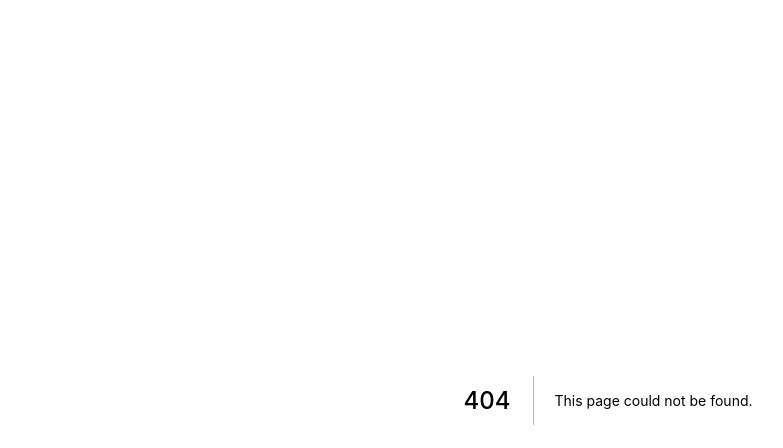
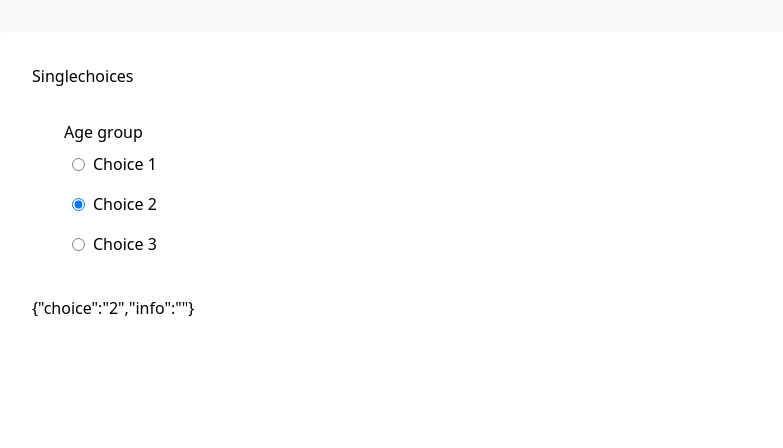
Before and after one commit to pphetra/learning, a Next.js app: page /singlechoices in a window 1280 px wide. Before the commit this address had no page. Shown: the top 448 px of the page, without its empty margins (32-815 px from the left). Built offline with nearby package versions, Linux system fonts and the light colour scheme.

Commit message:
simple radio

```diff
--- /dev/null
+++ b/pages/singlechoices.js
@@ -0,0 +1,70 @@
+import { useState } from "react";
+
+export default function SingleChoices() {
+  const [state, setState] = useState({
+    choice: "2",
+    info: "",
+  });
+
+  return (
+    <div className="bg-gray-50 h-screen flex">
+      <div className="m-8 p-8 bg-white rounded w-full">
+        <h2>Singlechoices</h2>
+        <div className="p-8">
+          <h3>Age group</h3>
+          <div onChange={(e) => setState({ ...state, choice: e.target.value })}>
+            <div className="flex gap-2 items-center p-2">
+              <input
+                type="radio"
+                id="choice1"
+                name="choice"
+                value="1"
+                checked={state.choice == "1"}
+              />
+              <label htmlFor="choice1">Choice 1</label>
+            </div>
+            <div className="flex gap-2 items-center p-2">
+              <input
+                type="radio"
+                id="choice2"
+                name="choice"
+                value="2"
+                checked={state.choice == "2"}
+              />
+              <label htmlFor="choice2">Choice 2</label>
+            </div>
+            <div className="flex gap-2 items-center p-2">
+              <input
+                type="radio"
+                id="choice3"
+                name="choice"
+                value="3"
+                checked={state.choice == "3"}
+              />
+              <label htmlFor="choice3">Choice 3</label>
+            </div>
+            {state.choice === "3" && (
+              <div>
+                <label htmlFor="info">More info</label>
+                <input
+                  id="info"
+                  type="text"
+                  name="info"
+                  className="border"
+                  onChange={(e) => {
+                    setState({
+                      ...state,
+                      info: e.target.value,
+                    });
+                    e.stopPropagation();
+                  }}
+                />
+              </div>
+            )}
+          </div>
+        </div>
+        {JSON.stringify(state)}
+      </div>
+    </div>
+  );
+}
```
